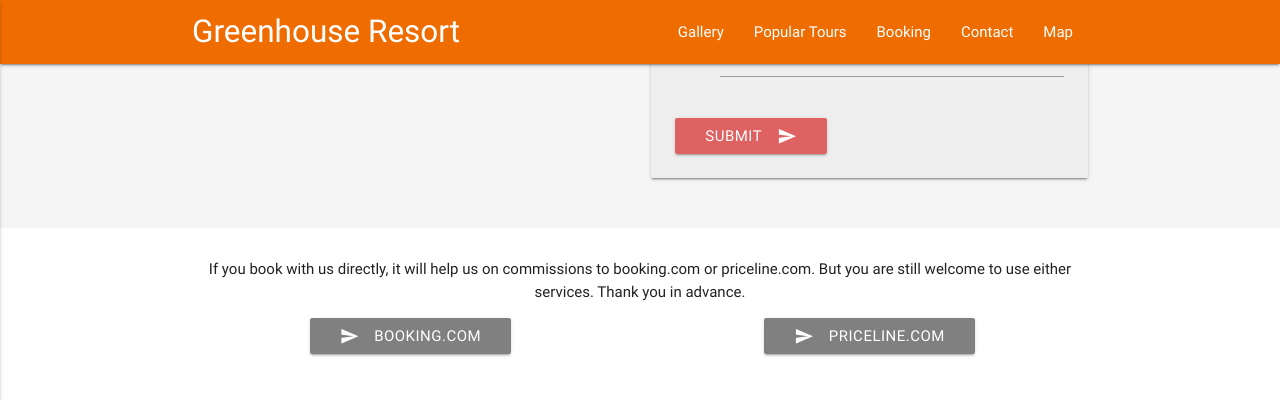
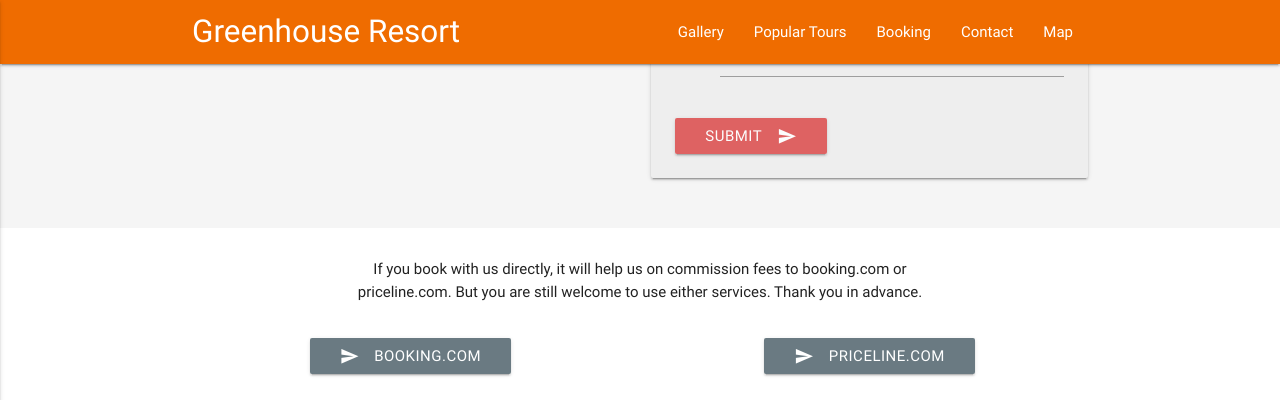
Before and after one commit to yong-lim/greenhouse-retreat, a Jekyll site: the page built from index.md, in a window 1280 px wide and 900 px high, scrolled down 2417 px, cut to the strip 0-400 px from the top of the window. Built offline with Jekyll 4.4.1, drawn with Linux system fonts in a browser that asks for light colours; nearby versions of some CDN libraries.

Commit message:
Change the spacing for the booking details

```diff
--- a/_includes/booking.html
+++ b/_includes/booking.html
@@ -1,14 +1,18 @@
 <section class="section section-popular scrollspy" id="booking">
   <div class="container">
     <div class="row">
-      <p class="center">If you book with us directly, it will help us on commissions to booking.com or priceline.com. But you are still welcome to use either services. Thank you in advance.</p>
+      <div class="col s8 offset-s2 center">
+        <p class="center">If you book with us directly, it will help us on commission fees to booking.com or priceline.com. But you are still welcome to use either services. Thank you in advance.</p>
+      </div>
+    </div>
+    <div class="row">
       <div class="col s12 m6 center">
-        <a href="{{ site.booking }}" target="_blank" class="btn btn-medium grey darken-2">
+        <a href="{{ site.booking }}" target="_blank" class="btn btn-medium blue-grey darken-2">
           <i class="material-icons left">send</i>Booking.com
         </a>
       </div>
       <div class="col s12 m6 center">
-        <a href="{{ site.priceline }}" target="_blank" class="btn btn-medium grey darken-2">
+        <a href="{{ site.priceline }}" target="_blank" class="btn btn-medium blue-grey darken-2">
           <i class="material-icons left">send</i>Priceline.com
         </a>
       </div>
```
